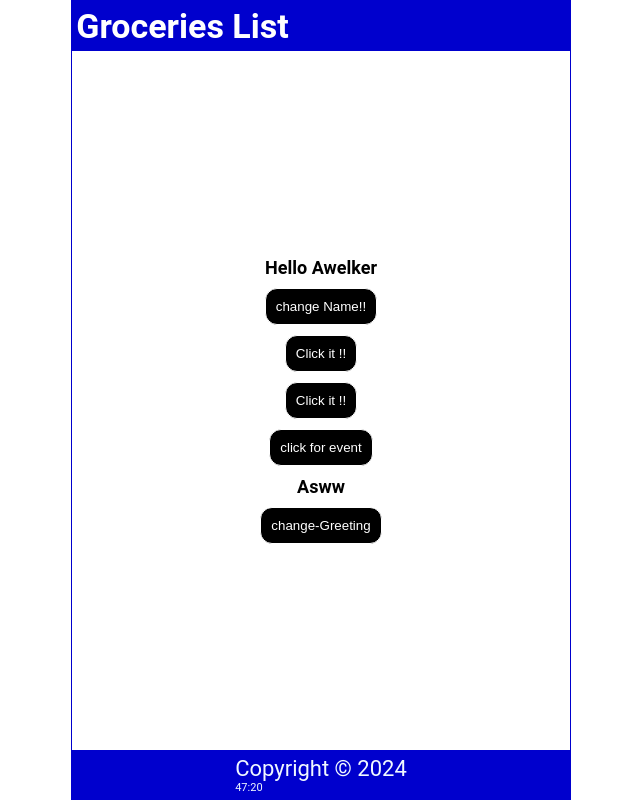
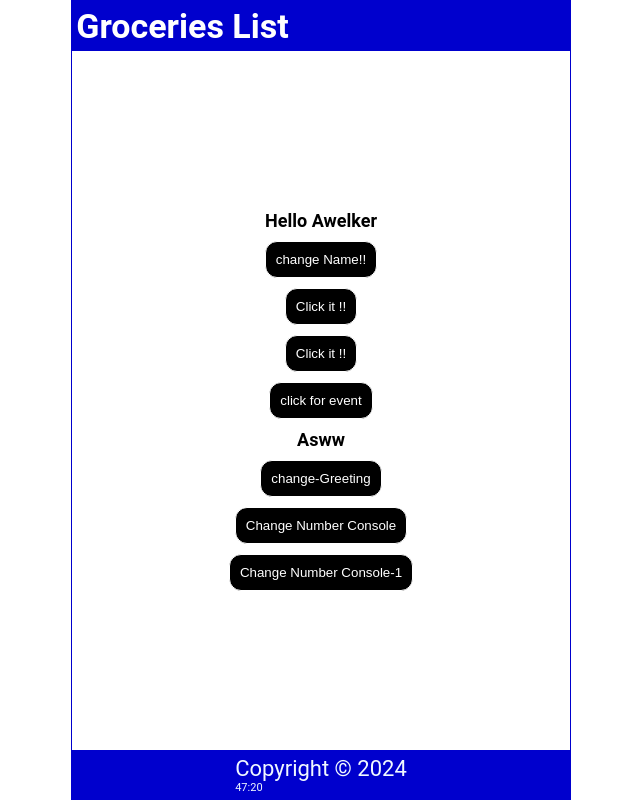
Before and after one commit to awoliop/React-Course, a React (Vite) app: page / in a window 1280 px wide. Shown: the whole page, without its empty margins (319-959 px from the left). Built offline with nearby package versions, Linux system fonts and the light colour scheme.

Commit message:
gotcha with useState revised!!

```diff
--- a/src/content.jsx
+++ b/src/content.jsx
@@ -5,9 +5,7 @@ import { css } from "styled-components";
 
 const LIST_NAME = ["Awelker", "Fuad", "Sumeya", "Eman"];
 const content = () => {
-  // const randompicker = Math.floor(Math.random() * 4);
   const [names, setNames] = useState("Awelker");
-
   const handleNamChange = () => {
     const randompicker1 = Math.floor(Math.random() * 4);
     let newName = LIST_NAME[randompicker1];
@@ -23,20 +21,35 @@ const content = () => {
   const handleClick = () => {
     console.log("you cliked it !!");
   };
+
   const handleClick2 = (name) => {
     console.log(`you cliked  ${name}`);
   };
+
   const handleClick3 = (event) => {
     console.log(event);
     console.log(event.target);
     console.log(event.target.innerText);
   };
+
   const greeting = ["Hello", "HI", "Asww"];
   const [greetings, setGreetings] = useState("Asww");
 
   const changeGreeting = () => {
     const randomPicker = Math.floor(Math.random() * 3);
     setGreetings(greeting[randomPicker]);
+  };
+
+  const [count, setCount] = useState(0);
+
+  // for the setcount effecr to take effect the function has to be re-run so we can log the newly setted value while setting another one !
+  const changeNumber = () => {
+    setCount(count + 1);
+    console.log(count);
+  };
+  // to prove that the setcount indeed has changed the number just couldn'y show it as it is has to be re-run!!
+  const changeNumber1 = () => {
+    console.log(count);
   };
 
   return (
@@ -58,6 +71,11 @@ const content = () => {
 
       <h1>{greetings}</h1>
       <button onClick={changeGreeting}>change-Greeting</button>
+
+      {/* some Gootcha!! with useState!! */}
+
+      <button onClick={changeNumber}>Change Number Console</button>
+      <button onClick={changeNumber1}>Change Number Console-1</button>
     </main>
   );
 };
```
